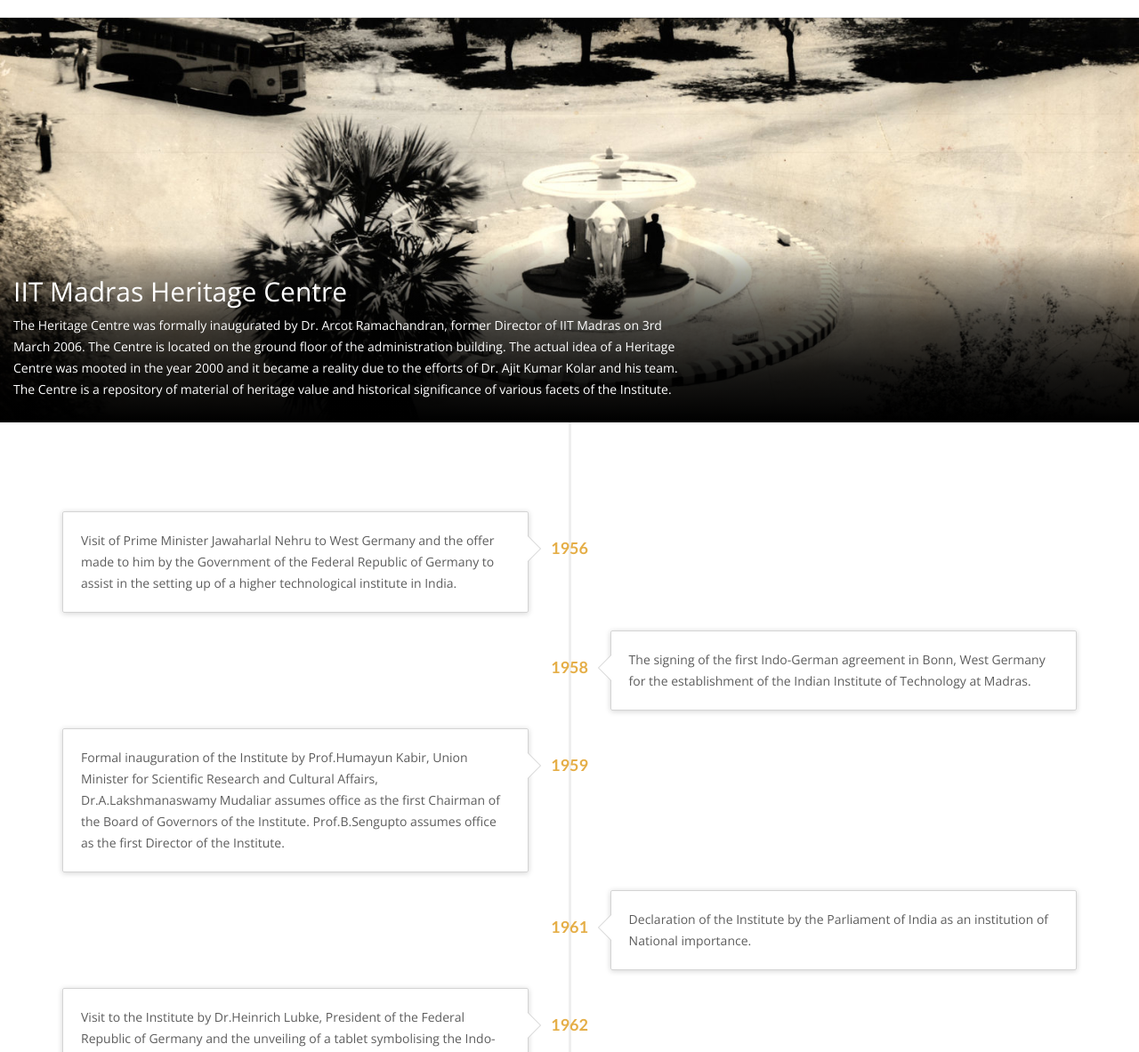
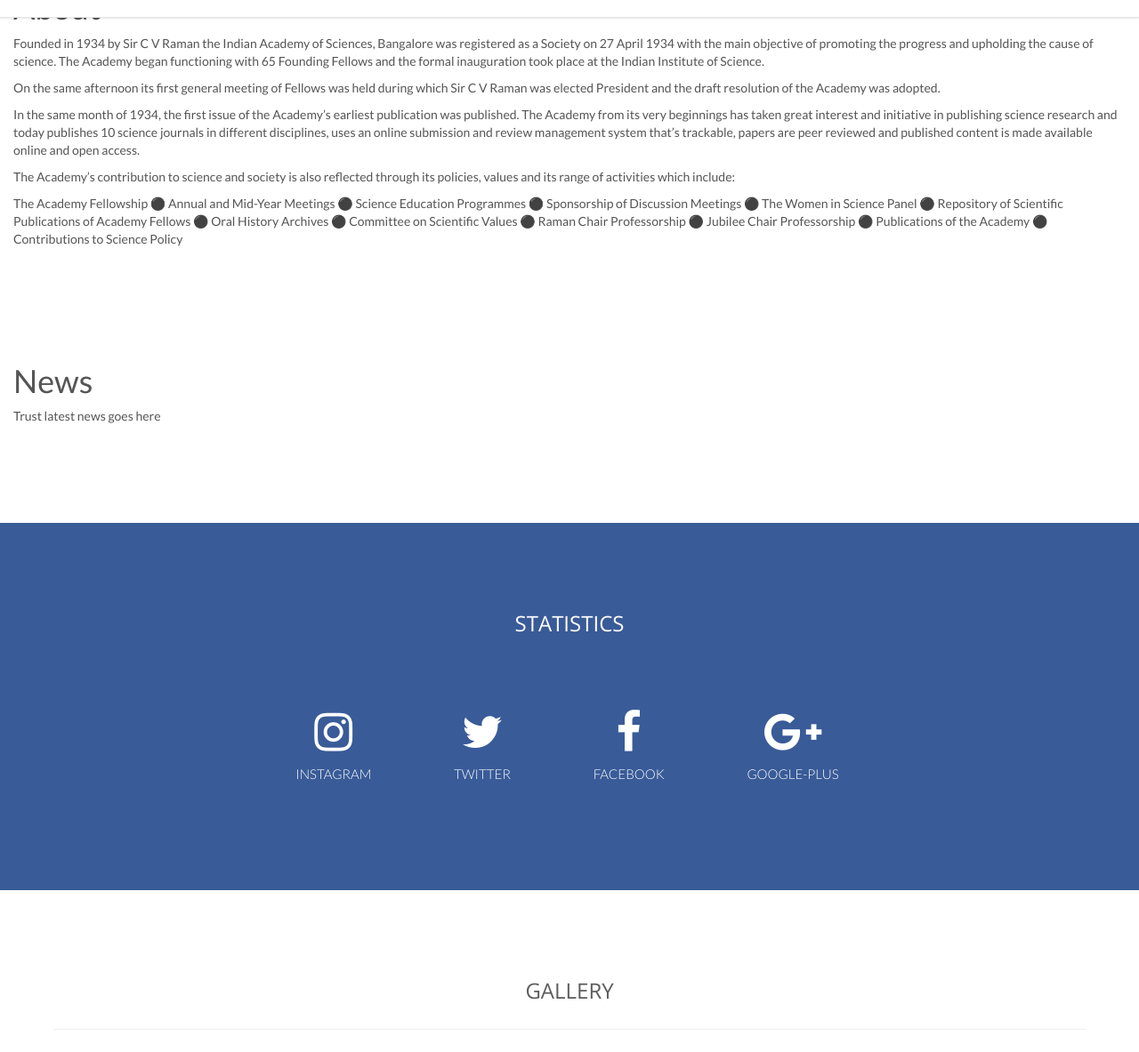
Before and after one commit to shivasdst/tact, a PHP site: the page made by application/views/flat/1-Home/index.php in a window 1280 px wide. Shown: the part 131-1314 px from the top of the page at 89% size. Run offline with PHP 8.4, Linux system fonts and the light colour scheme; the template is opened without the code that fills it, so the values that code supplies are empty; some libraries are stand-ins or nearby versions.

Commit message:
No. 7 - Added about details

```diff
--- a/application/views/flat/1-Home/index.php
+++ b/application/views/flat/1-Home/index.php
@@ -1,119 +1,67 @@
 <script src='https://www.google.com/recaptcha/api.js'></script>
-<div class="container-fluid" id="home">
-    <div class="row first-row">
-        <div class="col-md-12 clear-paddings">
-            <div class="fixOverlayDiv">
-                <img class="img-responsive gap-above" src="<?=PUBLIC_URL?>images/stock/slide1.jpg">
-                <div class="OverlayTextMain">
-                    <div class="mainpage">
-                        <h2>IIT Madras Heritage Centre</h2>
-                        <p>The Heritage Centre was formally inaugurated by Dr. Arcot Ramachandran, former Director of IIT Madras on 3rd March 2006. The Centre is located on the ground floor of the administration building. The actual idea of a Heritage Centre was mooted in the year 2000 and it became a reality due to the efforts of Dr. Ajit Kumar Kolar and his team. The Centre is a repository of material of heritage value and historical significance of various facets of the Institute.</p>
+
+<div class="container-fluid gap-above-large" id="about-trust">
+    <div class="row">
+        <div class="col-md-12">
+            <h1>About</h1>
+            <p>Founded in 1934 by Sir C V Raman the Indian Academy of Sciences, Bangalore was registered as a Society on 27 April 1934 with the main objective of promoting the progress and upholding the cause of science. The Academy began functioning with 65 Founding Fellows and the formal inauguration took place at the Indian Institute of Science.</p>
+            <p>On the same afternoon its first general meeting of Fellows was held during which Sir C V Raman was elected President and the draft resolution of the Academy was adopted.</p>
+            <p>In the same month of 1934, the first issue of the Academy’s earliest publication was published. The Academy from its very beginnings has taken great interest and initiative in publishing science research and today publishes 10 science journals in different disciplines, uses an online submission and review management system that’s trackable, papers are peer reviewed and published content is made available online and open access.</p>
+            <p>The Academy’s contribution to science and society is also reflected through its policies, values and its range of activities which include:</p>
+            <p class="gap-below">
+                <span class="text-black">The Academy Fellowship</span> ⚫
+                <span class="text-black">Annual and Mid-Year Meetings</span> ⚫
+                <span class="text-black">Science Education Programmes</span> ⚫
+                <span class="text-black">Sponsorship of Discussion Meetings</span> ⚫
+                <span class="text-black">The Women in Science Panel</span> ⚫
+                <span class="text-black">Repository of Scientific Publications of Academy Fellows</span> ⚫
+                <span class="text-black">Oral History Archives</span> ⚫
+                <span class="text-black">Committee on Scientific Values</span> ⚫
+                <span class="text-black">Raman Chair Professorship</span> ⚫
+                <span class="text-black">Jubilee Chair Professorship</span> ⚫
+                <span class="text-black">Publications of the Academy</span> ⚫
+                <span class="text-black">Contributions to Science Policy</span>
+            </p>
         </div>
     </div>
 </div>
+
+<div class="container-fluid gap-above-large" id="trust-news">
+    <div class="row">
+        <div class="col-md-12">
+            <h1>News</h1>
+            <p>Trust latest news goes here</p>
         </div>
     </div>
 </div>
-<div class="container" id="about">
-    <ul class="timeline">
-        <li>
-          <div class="timeline-badge">1956</div>
-          <!-- <div class="timeline-panel">
-            <div class="timeline-heading">
-              <h4 class="timeline-title">Mussum ipsum cacilds</h4>
-              <p><small class="text-muted"><i class="glyphicon glyphicon-time"></i> 11 hours ago via Twitter</small></p>
-            </div>
-            <div class="timeline-body">
-              <p>Mussum ipsum cacilds, vidis litro abertis. Consetis adipiscings elitis. Pra lá , depois divoltis porris, paradis. Paisis, filhis, espiritis santis. Mé faiz elementum girarzis, nisi eros vermeio, in elementis mé pra quem é amistosis quis leo. Manduma pindureta quium dia nois paga. Sapien in monti palavris qui num significa nadis i pareci latim. Interessantiss quisso pudia ce receita de bolis, mais bolis eu num gostis.</p>
-            </div>
-          </div> -->
-          <div class="timeline-panel">
-            <div class="timeline-body">
-              <p>Visit of Prime Minister Jawaharlal Nehru to West Germany and the offer made to him by the Government of the Federal Republic of Germany to assist in the setting up of a higher technological institute in India.</p>
-            </div>
-          </div>
-        </li>
-        <li class="timeline-inverted">
-          <div class="timeline-badge">1958</div>
-          <div class="timeline-panel">
-            <div class="timeline-body">
-              <p>The signing of the first Indo-German agreement in Bonn, West Germany for the establishment of the Indian Institute of Technology at Madras.</p>
-            </div>
-          </div>
-        </li>
-        <li>
-          <div class="timeline-badge">1959</div>
-          <div class="timeline-panel">
-            <div class="timeline-body">
-              <p>Formal inauguration of the Institute by Prof.Humayun Kabir, Union Minister for Scientific Research and Cultural Affairs, Dr.A.Lakshmanaswamy Mudaliar assumes office as the first Chairman of the Board of Governors of the Institute. Prof.B.Sengupto assumes office as the first Director of the Institute.</p>
-            </div>
-          </div>
-        </li>
-        <li class="timeline-inverted">
-          <div class="timeline-badge">1961</div>
-          <div class="timeline-panel">
-            <div class="timeline-body">
-              <p>Declaration of the Institute by the Parliament of India as an institution of National importance.</p>
-            </div>
-          </div>
-        </li>
-        <li>
-          <div class="timeline-badge">1962</div>
-          <div class="timeline-panel">
-            <div class="timeline-body">
-              <p>Visit to the Institute by Dr.Heinrich Lubke, President of the Federal Republic of Germany and the unveiling of a tablet symbolising the Indo-German technical assistance programme.</p>
-            </div>
-          </div>
-        </li>
-        <li class="timeline-inverted">
-          <div class="timeline-badge">1967</div>
-          <div class="timeline-panel">
-            <div class="timeline-body">
-              <p>Dr. A. Ramachandran takes over as Director from Prof. B. Sengupto.</p>
-            </div>
-          </div>
-        </li>
-    </ul>
-</div>
-<div class="container-fluid stats" id="collection">
+
+<div class="container-fluid stats gap-above-large" id="collection">
     <div class="row">
         <div class="col-md-12">
-            <h1>The Collection</h1>
+            <h1>Statistics</h1>
             <ul class="list-inline">
                 <li class="stat-elem">
-                    <a href="<?=BASE_URL?>listing/albums">
-                        <h2><i class="fa fa-image"></i></h2>
-                        <p>Photographs</p>
+                    <a href="#">
+                        <h2><i class="fa fa-instagram"></i></h2>
+                        <p>instagram</p>
                     </a>
                 </li>
                 <li class="stat-elem">
                     <a href="<?=BASE_URL?>Publications">
-                        <h2><i class="fa fa-book"></i></h2>
-                        <p>Publications</p>
+                        <h2><i class="fa fa-twitter"></i></h2>
+                        <p>twitter</p>
                     </a>
                 </li>
                 <li class="stat-elem">
                     <a href="#">
-                        <h2><i class="fa fa-file-text-o"></i></h2>
-                        <p>Brochures</p>
+                        <h2><i class="fa fa-facebook"></i></h2>
+                        <p>facebook</p>
                     </a>
                 </li>
                 <li class="stat-elem">
                     <a href="#">
-                        <h2><i class="fa fa-paint-brush"></i></h2>
-                       <p>Paintings</p>
-                    </a>
-                </li>
-                <li class="stat-elem">
-                    <a href="#">
-                        <h2><i class="fa fa-file-video-o"></i></h2>
-                       <p>Videos</p>
-                    </a>
-                </li>
-                <li class="stat-elem">
-                    <a href="#">
-                        <h2><i class="fa fa-trophy"></i></h2>
-                        <p>Artefacts</p>
+                        <h2><i class="fa fa-google-plus"></i></h2>
+                       <p>google-plus</p>
                     </a>
                 </li>
             </ul>
@@ -123,59 +71,31 @@
 <div class="container-fluid physical" id="physical">
     <div class="row">
         <div class="col-md-12">
-            <h1>Physical Space</h1>
+            <h1>Gallery</h1>
         </div>
     </div>
     <div class="row">
         <div class="col-md-4">
-            <img class="img-responsive" src="<?=PUBLIC_URL?>images/stock/ps1.JPG">
-            <h2>Centrally located</h2>
-            <p>The Heritage Centre is located in the ground floor of the Administration Block, right next to Gajendra Circle. It occupies the space where the old manual telephone exchange was situated.</p>
+            <img class="img-responsive" src="<?=PUBLIC_URL?>images/stock/thumb-4.jpg">
+            <h2>Picture 1</h2>
+            <p>Description of the picture goes here</p>
         </div>
         <div class="col-md-4">
-            <img class="img-responsive" src="<?=PUBLIC_URL?>images/stock/ps2.JPG">
-            <h2>Pictorial account</h2>
-            <p>The display at the Heritage Centre provides a pictorial account of the events that led to the founding of IIT Madras, student life in the early years of the institute, the development of technological and other facilities and visits by distinguished people. The display also encompasses the campus and distinuished alumni.</p>
+            <img class="img-responsive" src="<?=PUBLIC_URL?>images/stock/thumb-6.jpg">
+            <h2>Picture 2</h2>
+            <p>Description of the picture goes here</p>
         </div>
         <div class="col-md-4">
-            <img class="img-responsive" src="<?=PUBLIC_URL?>images/stock/ps3.JPG">
-            <h2>Variety of artefacts</h2>
-            <p>Also on display are a variety of artefacts including the foundation stone laid at the inauguration of the institute in 1959, a life size oil painting of Prof. B. Sengupto, the first Director of IIT Madras, and a replica of the Inter-IIT Sports Trophy.</p>
+            <img class="img-responsive" src="<?=PUBLIC_URL?>images/stock/image-3.jpg">
+            <h2>Picture 3</h2>
+            <p>Description of the picture goes here</p>
         </div>
     </div>
 </div>
-<div class="container contribute gap-above-large" id="contribute">
-    <div class="row">
-        <div class="col-md-12">
-            <h1>Contribute Metadata / Photos</h1>
-        </div>
-    </div>
-    <div class="row gap-above-med">
-        <div class="col-md-9">
-            <div class="image-full-size">
-                <img class="img-responsive" src="<?=PHOTO_URL?>0014/IMG_0473_1.JPG">
-            </div>
-        </div>
-        <div class="col-md-3">
-            <div class="image-desc-full">
-                <ul class="list-unstyled">
-                    <li><strong>id:</strong><span class="image-desc-meta">0014/IMG_0473_1</span></li>
-                    <li><strong>Title:</strong><span class="image-desc-meta">A get together with Shri R. Natarajan, I.A.S., the Director, Staff, and Student of IIT Madrass</span></li>
-                    <li><strong>Event:</strong><span class="image-desc-meta">Tea Party</span></li>
-                    <li><strong>Date:</strong><span class="image-desc-meta">1965-04-01</span></li>
-                    <li><strong>Place:</strong><span class="image-desc-meta">Open Air Theater, IIT Madras</span></li>
-                    <li>Do you know details about this picture? Mail us at heritage@iitm.ac.in quoting the image ID. Thank you.</li></ul>
-                </ul>
-            </div>
-        </div>
-    </div>
-</div>
+
 <div class="container-fluid" id="contact">
-    <div class="row first-row">
-        <div class="col-md-12 clear-paddings">
-            <div class="fixOverlayDiv">
-                <img class="img-responsive gap-above" src="<?=PUBLIC_URL?>images/stock/slide2.jpg">
-                <div class="OverlayTextMain">
+    <div class="row first-row gap-left-large">
+        <div class="col-md-8 clear-paddings">
             <div class="mainpage">
                 <h2>Get in touch</h2><br />
                 <form method="post" action="<?=BASE_URL . 'mail/send'?>">
@@ -188,20 +108,17 @@
                     <div class="form-group">
                         <textarea rows="5" class="form-control" name="message" id="message" placeholder="Your message here" required="required"></textarea>
                     </div>
-                            <div class="form-group">
+<!--                <div class="form-group">
                         <div class="g-recaptcha" data-sitekey="6Le_DBsTAAAAACt5YrgWhjW00CcAF0XYlA30oLPc"></div>
-                            </div>
-                            <button type="submit" class="btn btn-default naked email-submit">Submit</button>
+                    </div> -->
+                    <button type="submit" class="btn email-submit">Submit</button>
                 </form>
                 <p>
                     <br /><br /><small>
-                                © 2016 Indian Institute of Technology Madras.<br />
-                                No image available from this site may be used for commercial purposes without written permission from IIT Madras.
+                        © 2016 Indian The Academy Trust.<br />
                     </small><br />
                 </p>
             </div>
         </div>
     </div>
 </div>
-    </div>
-</div>
```
Lines whose indentation alone changed are shown as unchanged.
